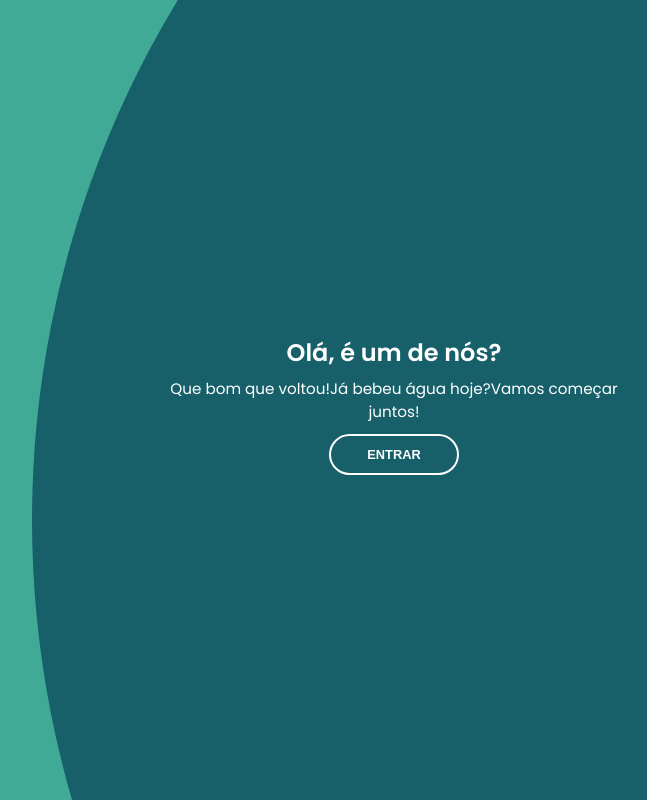
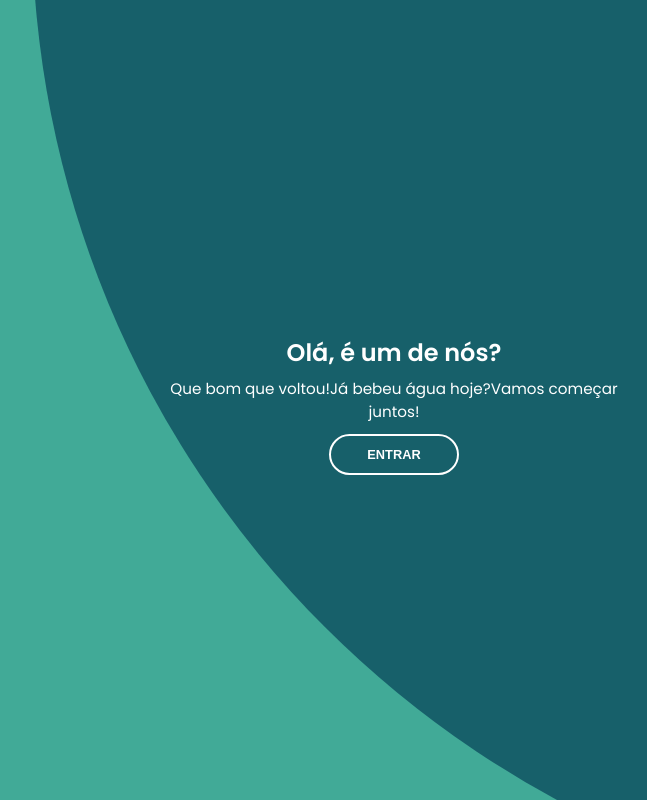
Before and after one commit to pablobdss/Aquamate, a plain HTML site: page frontend/login-register.html in a window 1280 px wide. Both pictures are taken after a click on the button "INSCREVA-SE". Shown: the whole page, without its empty margins (582-1229 px from the left). Drawn offline with Linux system fonts and the light colour scheme.

Commit message:
Revert "Update do TranslateY"
This reverts commit 10492fd66d8864ddca39609b60e8c2f86f3e2c86.

```diff
--- a/frontend/CSS/login-register.css
+++ b/frontend/CSS/login-register.css
@@ -165,7 +165,7 @@ form.sign-in-form {
   width: 2000px;
   top: -10%;
   right: 48%;
-  transform: translateY(-20%);
+  transform: translateY(-50%);
   background-image: linear-gradient(-45deg, #17606A 0%, #17606A 100%);
   transition: 1.8s ease-in-out;
   border-radius: 50%;
@@ -232,7 +232,7 @@ form.sign-in-form {
 /* ANIMATION */
 
 .container.sign-up-mode:before {
-  transform: translate(100%, -20%);
+  transform: translate(100%, -50%);
   right: 52%;
 }
 
```
